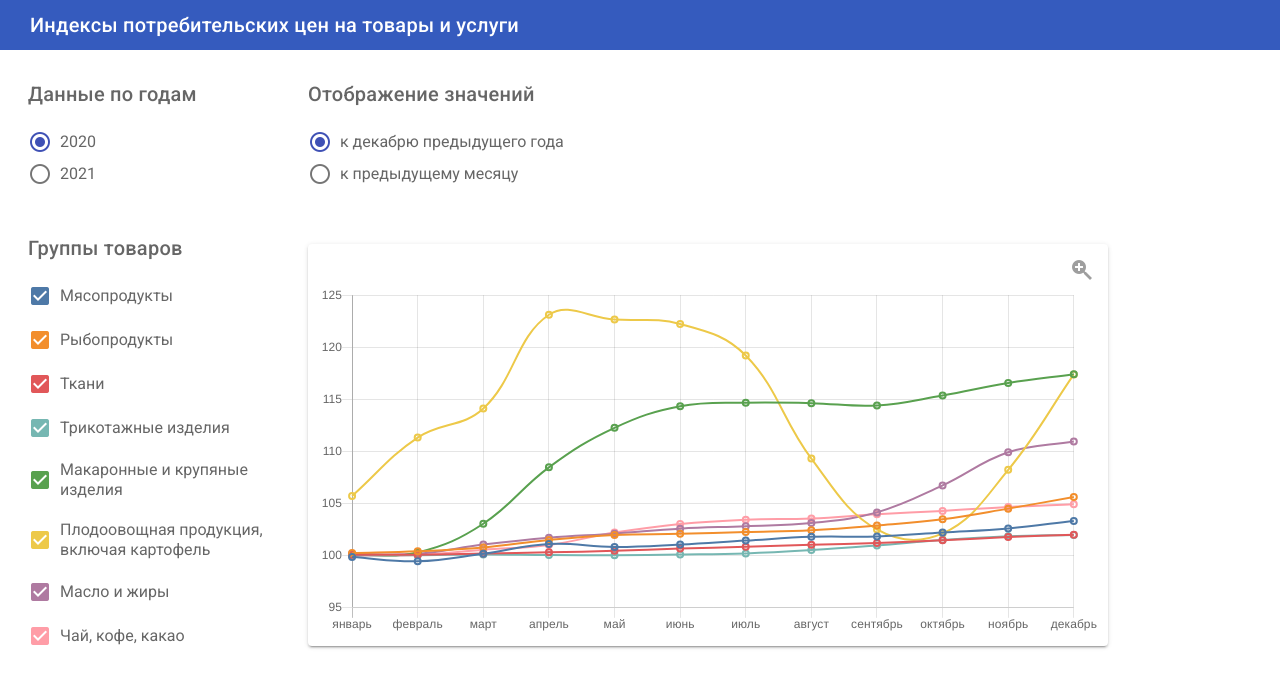
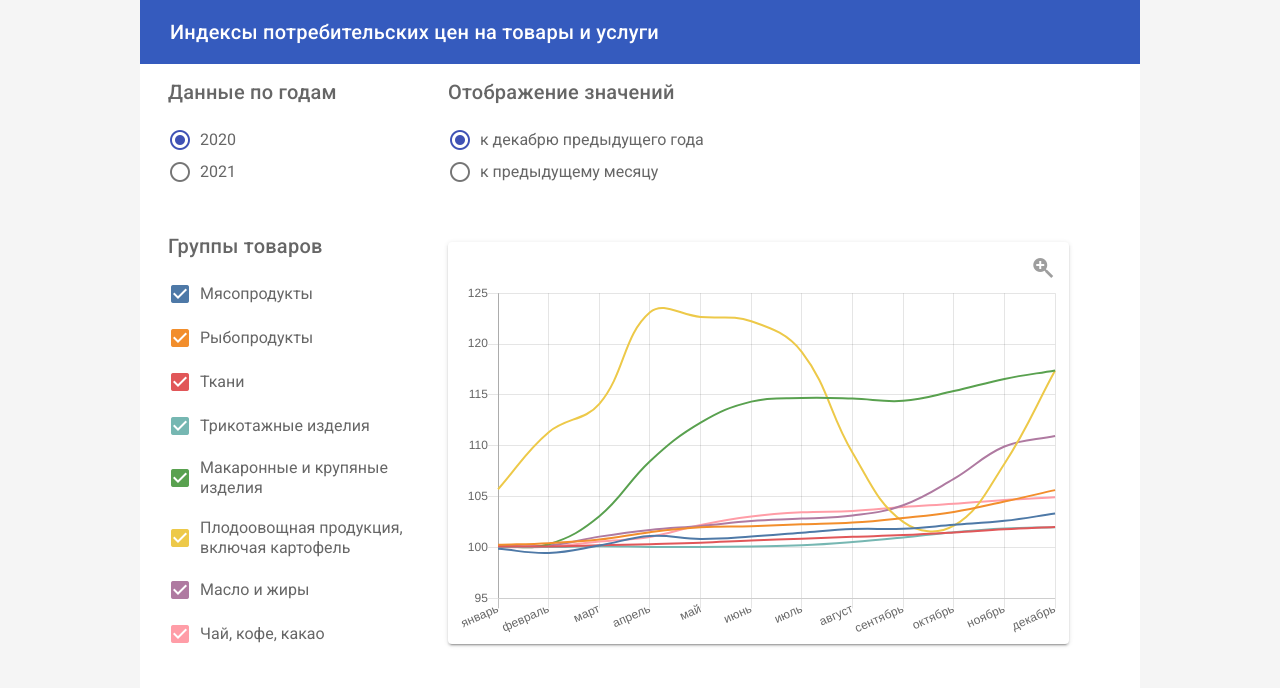
Before and after one commit to DariaZherebtsova/price-index, a Vue app: page / in a window 1280 px wide. Shown: the top 688 px of the page. Built offline with nearby package versions, Linux system fonts and the light colour scheme.

Commit message:
add dialog for an enlarged chart

```diff
--- a/package.json
+++ b/package.json
@@ -11,7 +11,6 @@
     "chart.js": "2.9.4",
     "core-js": "^3.6.5",
     "vue": "^2.6.11",
-    "vue-chartjs": "^3.5.1",
     "vuetify": "^2.4.0"
   },
   "devDependencies": {
--- a/src/App.vue
+++ b/src/App.vue
@@ -1,8 +1,8 @@
 <template>
   <v-app>
-    <v-main>
+    <div class="app__wrap">
       <PriceIndexes />
-    </v-main>
+    </div>
   </v-app>
 </template>
 
@@ -21,5 +21,10 @@ export default {
 </script>
 
 <style>
-
+.app__wrap {
+  min-width: 580px;
+  display: flex;
+  justify-content: center;
+  background-color: whitesmoke;
+}
 </style>
--- a/src/components/LineChart.vue
+++ /dev/null
@@ -1,28 +0,0 @@
-<script>
-import { Line, mixins } from 'vue-chartjs';
-const { reactiveProp } = mixins
-
-export default {
-  name: 'LineChart',
-  extends: Line,
-  mixins: [reactiveProp],
-  props: ['options'],
-  data() {
-    return {
-    }
-  },
-  mounted () {
-    this.renderChart(this.chartData, this.options)
-  },
-  watch: {
-    chartData () {
-      console.log('=====update=====');
-      this.renderChart(this.chartData, this.options)
-    }
-  }
-}
-</script>
-
-<style>
-
-</style>
--- a/src/components/PriceIndexes.vue
+++ b/src/components/PriceIndexes.vue
@@ -1,18 +1,13 @@
 <template>
   <div class="price-indexes">
-    <header class="price-indexes__header">
-      <span class="text-h6">Индексы потребительских цен на товары и услуги</span>
-    </header>
-    <v-card flat>
+    <v-card flat tile class="price-indexes__card">
+      <v-card-title class="price-indexes__header">
+        Индексы потребительских цен на товары и услуги
+      </v-card-title>
       <v-card-text>
-        <v-container fluid>
+        <v-container>
           <v-row>
-            <v-col
-              class="price-indexes_first-col"
-              cols="12"
-              sm="4"
-              md="4"
-            >
+            <v-col class="price-indexes_first-col" cols="12" sm="4" md="4">
               <span class="text-h6">Данные по годам</span>
               <v-radio-group
                 v-model="selectedYear"
@@ -30,11 +25,7 @@
                 ></v-radio>
               </v-radio-group>
             </v-col>
-            <v-col
-              cols="12"
-              sm="8"
-              md="8"
-            >
+            <v-col cols="12" sm="8" md="8">
               <span class="text-h6">Отображение значений</span>
               <v-radio-group
                 v-model="selectedValueType"
@@ -55,11 +46,7 @@
           </v-row>
           <v-row>
             <v-col
-              class="price-indexes_first-col"
-              cols="12"
-              sm="4"
-              md="4"
-            >
+              class="price-indexes_first-col" cols="12" sm="12" md="4">
               <span class="text-h6">Группы товаров</span>
               <v-checkbox v-for="(item, index) in categories" :key="item"
                 v-model="selectedCategories"
@@ -69,23 +56,33 @@
                 hide-details
               ></v-checkbox>
             </v-col>
-            <v-col
-              cols="12"
-              sm="8"
-              md="8"
-            >
+            <v-col cols="12" sm="12" md="8">
               <v-card width="800" class="pa-2 mt-3">
                 <div class="price-indexes__chart__loupe-btn-wrapper">
                   <v-btn
                     color="grey"
                     icon
-                    @click.stop="chartDialog = true"
+                    @click.stop="isOpenChartDialog = true"
                   >
                     <v-icon>mdi-magnify-plus</v-icon>
                   </v-btn>
                 </div>
-                <!-- <LineChart :chartData="chartData" :options="options" /> -->
-                <PriceIndexesChart v-if="dataAll" :chart-data="chartData" :options="options" :needUpdate="updateChart" />
+                <PriceIndexesChart
+                  v-if="dataAll"
+                  :chart-data="chartData"
+                  :options="chartOptions"
+                  :isEnlarged="isOpenChartDialog"
+                >
+                  <canvas id="price-indexes-chart"></canvas>
+                </PriceIndexesChart>
+                <div v-else class="price-indexes__spinner">
+                  <v-progress-circular
+                    indeterminate
+                    color="primary"
+                    :size="70"
+                    :width="7"
+                  ></v-progress-circular>
+                </div>
               </v-card>
             </v-col>
           </v-row>
@@ -93,108 +90,116 @@
       </v-card-text>
     </v-card>
     <v-dialog
-      v-model="chartDialog"
+      v-model="isOpenChartDialog"
     >
-      <v-card width="90vw" height="90vh" class="pa-2">
+      <v-card class="price-indexes__chart pa-2">
         <div class="price-indexes__chart__loupe-btn-wrapper">
           <v-btn
             color="grey"
             icon
-            @click.stop="chartDialog = false"
+            @click.stop="isOpenChartDialog = false"
           >
             <v-icon>mdi-window-close</v-icon>
           </v-btn>
         </div>
-        <LineChart v-if="dataAll" :chart-data="chartData" :options="options" :styles="chartStyles" />
+        <PriceIndexesChart
+          v-if="isOpenChartDialog"
+          :chart-data="chartData"
+          :options="largeChartOptions"
+          :isEnlarged="isOpenChartDialog"
+        >
+          <canvas id="price-indexes-chart-large"></canvas>
+        </PriceIndexesChart>
       </v-card>
     </v-dialog>
   </div>
 </template>
 
 <script>
-import LineChart from '@/components/LineChart.vue';
 import PriceIndexesChart from '@/components/PriceIndexesChart.vue';
 import jsonData from '@/assets/data/datasetAll.json';
 
 export default {
   name: 'PriceIndexes',
   components: {
-    LineChart,
     PriceIndexesChart,
   },
   async created() {
     await this.getData();
-    // this.drawChart(this.selectedYear, this.selectedValueType, this.selectedCategories);
   },
   data: () => ({
     selectedCategories: [],
-    chartDialog: false,
+    isOpenChartDialog: false,
     height: 680,
     dataAll: null,
     categories: [],
     colors: [],
     selectedYear: '2020',
     selectedValueType: 'byDecember',
-    updateChart: false,
     chartData: {
       labels: [],
       datasets: []
     },
-    options: {
+    chartOptions: {
       responsive: true,
       maintainAspectRatio: false,
       legend: {
         display: false,
       },
+      elements: {
+        point:{
+          radius: 0
+        }
+      }
     },
   }),
   watch: {
     selectedCategories(val) {
-      console.log('---selectedCategories', val);
       this.drawChart(this.selectedYear, this.selectedValueType, val);
     },
     selectedYear(val) {
       this.drawChart(val, this.selectedValueType, this.selectedCategories);
     },
     selectedValueType(val) {
-      console.log('---selectedValueType', val);
       this.drawChart(this.selectedYear, val, this.selectedCategories);
-    }
+    },
   },
   computed: {
-    chartStyles () {
+    largeChartOptions() {
       return {
-        height: `${this.height}px`,
-      }
+        ...this.chartOptions,
+        legend: {
+          display: true,
+          position: 'bottom',
+        }
+      };
     }
   },
   methods: {
     async getData() {
       let data = [];
-      try {
-        let url = 'http://localhost:3000/';
-        let response = await fetch(url);
-        data = await response.json();
-      }
-      catch(err) {
-        // console.error('Get data from server failed', err);
-        // запасной вариант)
-        data = jsonData;
-      }
+      // try {
+      //   let url = 'http://localhost:3000/';
+      //   let response = await fetch(url);
+      //   data = await response.json();
+      // }
+      // catch(err) {
+      //   console.error('Get data from server failed', err);
+      // }
+
+      // запасной вариант)
+      data = jsonData;
 
       this.dataAll = data;
       this.colors = data.colors;
       this.categories = data.categories;
-      this.selectedCategories = data.categories;
+      this.selectedCategories = data.categories; //  вызывает drawChart
     },
     drawChart(year, type, categories) {
-      console.log('*****drawChart*****');
       if (categories.length === this.categories.length) {
-        console.log('--dataset all', this.dataAll.data[year][type]);
         this.chartData = {datasets: this.dataAll.data[year][type], labels: this.dataAll.data[year].labels};
       } else {
         let dataset = this.dataAll.data[year][type];
-        console.log('--dataset', dataset);
         let filteredData = dataset.filter((item => categories.includes(item.label)));
         this.chartData = {datasets: filteredData, labels: this.dataAll.data[year].labels};
       }
@@ -205,26 +210,39 @@ export default {
 
 <style scoped>
 .price-indexes {
-  min-width: 800px;
+  max-width: 1000px;
+  min-width: 600px;
+  height: 100vh;
 }
+
 .price-indexes__header {
-  height: 50px;
   color: white;
   background-color: rgb(53 91 190);
-  display: flex;
-  align-items: center;
   padding-left: 30px;
 }
+
+.price-indexes__card {
+  height: 100vh;
+}
+
 .price-indexes_first-col {
   max-width: 280px;
+}
+
+.price-indexes__spinner {
+  width: 600px;
+  height: 400px;
+  display: flex;
+  justify-content: center;
+  align-items: center;
+}
+
+.price-indexes__chart {
+  width: 90vw;
+  height: 90vh;
 }
 
 .price-indexes__chart__loupe-btn-wrapper {
   text-align: end;
 }
-
-.chart-wrapper {
-  width: 800px;
-  height: 500px;
-}
 </style>
--- a/src/components/PriceIndexesChart.vue
+++ b/src/components/PriceIndexesChart.vue
@@ -1,7 +1,7 @@
 
 <template>
   <div>
-    <canvas id="price-indexes-chart"></canvas>
+    <slot></slot>
   </div>
 </template>
 
@@ -10,32 +10,36 @@ import Chart from 'chart.js';
 
 export default {
   name: 'PriceIndexesChart',
-  props: ['chartData', 'options', 'needUpdate'],
+  props: ['chartData', 'options', 'isEnlarged'],
   mounted() {
-    console.log('---mounted', this.chartData);
-    const ctx = document.getElementById('price-indexes-chart');
+    const ctx = document.getElementById(this.canvasId);
     this.chart = new Chart(ctx, {
       type: "line",
       data: this.chartData,
       options: this.options,
     });
+    if (this.isEnlarged) {
+      ctx.style.height = `${Math.floor(document.documentElement.clientHeight * 0.8)}px`;
+    }
   },
   data() {
     return {
       chart: null,
     }
   },
+  computed: {
+    canvasId() {
+      return this.isEnlarged ? 'price-indexes-chart-large' : 'price-indexes-chart'
+    }
+  },
   watch: {
     chartData(val) {
-      console.log('--------watch-----');
       this.chart.data = val;
       this.update();
-    }
+    },
   },
   methods: {
     update() {
-      console.log("---update---");
-      // myLineChart.data.datasets[0].data[2] = 50;
       this.chart.update();
     }
   }
@@ -49,4 +53,7 @@ export default {
   height: 350px;
 }
 
+#price-indexes-chart-large {
+  width: 800px;
+}
 </style>
```
Also changed, not shown: 1 other file (tests, documents, lock files or other folders).
